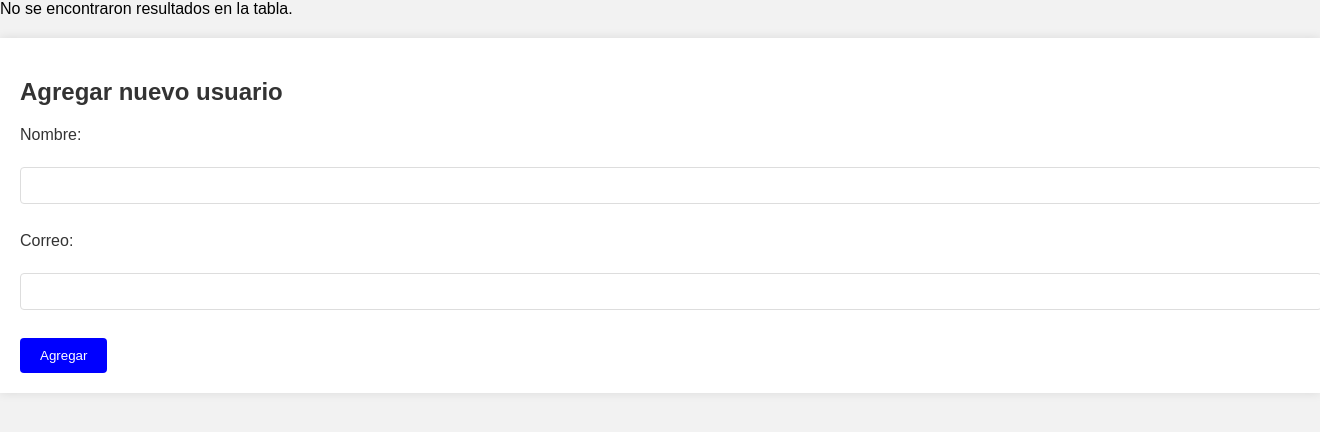
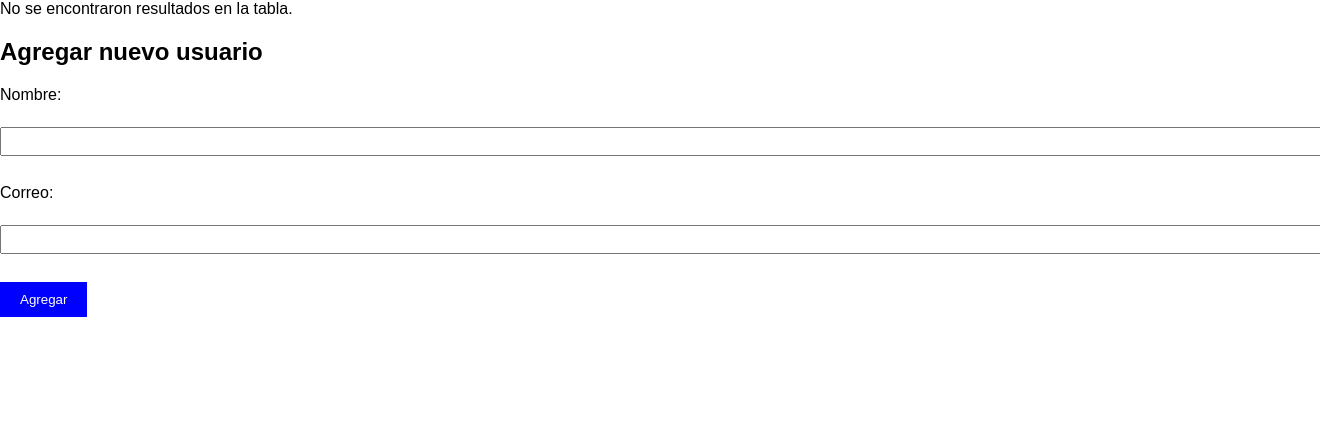
Before and after one commit to raulxlolx/Prueba3, a PHP site: page / in a window 1320 px wide; the page is wider, and only the part inside the window is pictured. Shown: the top 432 px of that part. Run offline with PHP 8.4, Linux system fonts and the light colour scheme; data that the repository does not hold is empty.

Commit message:
dsadasdas

```diff
--- a/editar.php
+++ b/editar.php
@@ -22,7 +22,7 @@
         }
         input[type="submit"] {
             padding: 10px 20px;
-            background-color: #4CAF50;
+            background-color: blue;
             color: white;
             border: none;
             cursor: pointer;
--- a/index.php
+++ b/index.php
@@ -7,46 +7,35 @@
             font-family: Arial, sans-serif;
             margin: 0;
             padding: 0;
-            background-color: #f2f2f2;
         }
         h2 {
             margin-top: 20px;
-            color: #333;
         }
         table {
             border-collapse: collapse;
             width: 100%;
-            background-color: #fff;
-            box-shadow: 0 0 10px rgba(0, 0, 0, 0.1);
         }
         th, td {
             border: 1px solid #ddd;
             padding: 8px;
-            text-align: left;
         }
         th {
-            background-color: #f9f9f9;
+            background-color: #f2f2f2;
         }
         tr:nth-child(even) {
-            background-color: #f2f2f2;
+            background-color: #f9f9f9;
         }
         form {
             margin-top: 20px;
-            background-color: #fff;
-            box-shadow: 0 0 10px rgba(0, 0, 0, 0.1);
-            padding: 20px;
         }
         label {
             display: block;
             margin-bottom: 5px;
-            color: #333;
         }
         input[type="text"] {
             width: 100%;
-            padding: 10px;
+            padding: 5px;
             margin-bottom: 10px;
-            border: 1px solid #ddd;
-            border-radius: 4px;
         }
         input[type="submit"] {
             padding: 10px 20px;
@@ -54,7 +43,6 @@
             color: white;
             border: none;
             cursor: pointer;
-            border-radius: 4px;
         }
         input[type="submit"]:hover {
             background-color: #45a049;
@@ -63,10 +51,6 @@
 </head>
 <body>
     <?php
-    // Enable error reporting
-    error_reporting(E_ALL);
-    ini_set('display_errors', 1);
-
     // Datos de conexión a la base de datos
     $host = "localhost"; // Cambia a la dirección de tu servidor MySQL
     $usuario = "base";
```
Also changed, not shown: users.php (deleted, +0 -7 lines).
